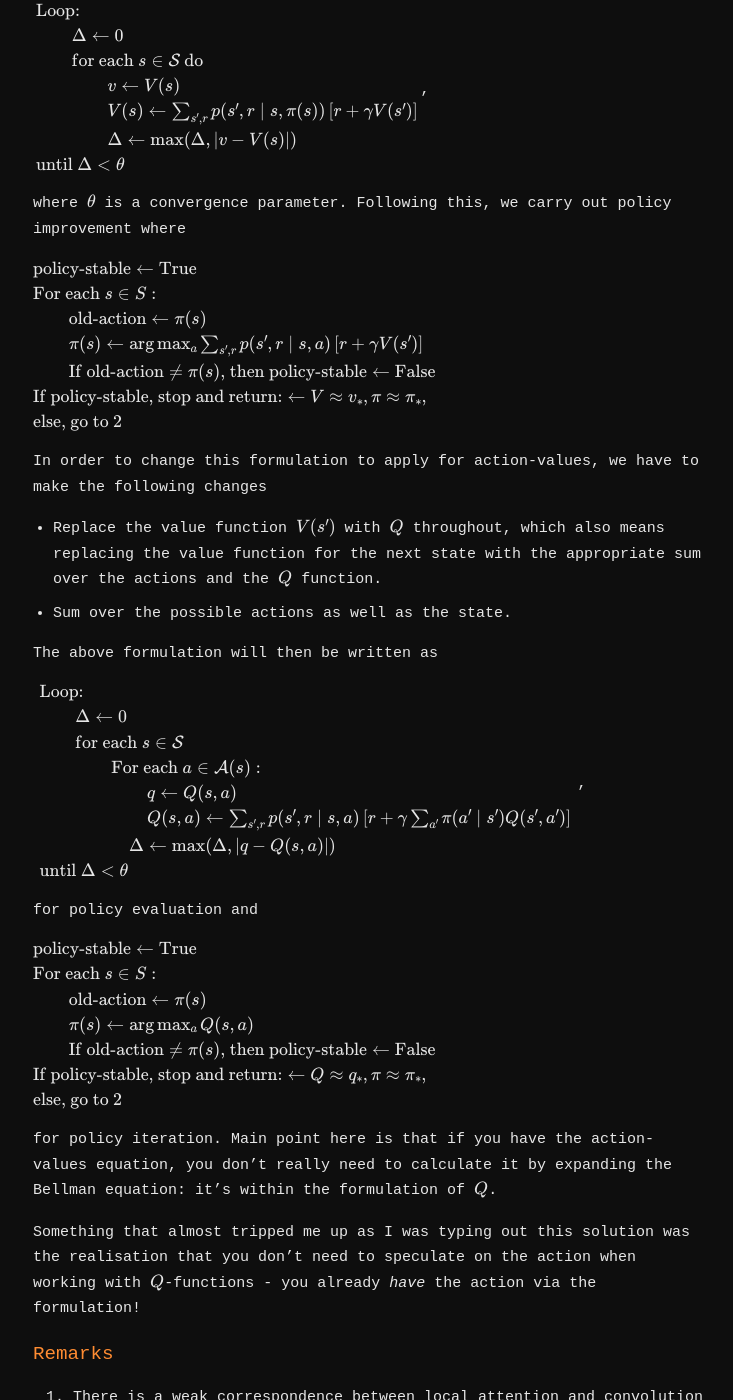
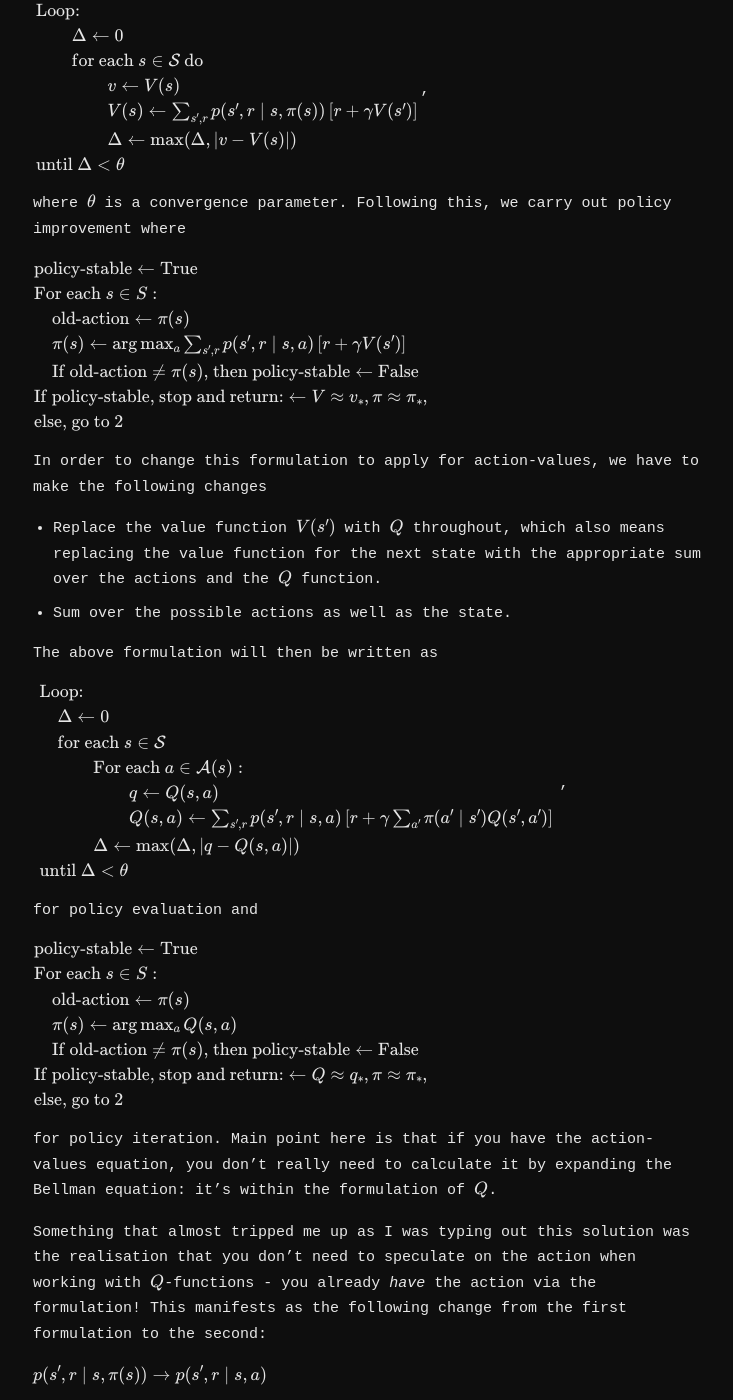
Before and after one commit to aravinthen/aravinthen.github.io, a Jekyll site: the page built from _log/2026-01-21.md, in a window 1280 px wide and 1400 px high, scrolled down 1536 px. Shown: the whole window, without its empty margins (271-1004 px from the left). Built offline with Jekyll 4.4.1, drawn with Linux system fonts in a browser that asks for light colours.

Commit message:
daily update

```diff
--- a/_log/2026-01-21.md
+++ b/_log/2026-01-21.md
@@ -51,9 +51,9 @@ $$
 \begin{array}{l}
 \text{policy-stable} \leftarrow \text{True} \\
 \text{For each } s \in S: \\
-\qquad \text{old-action} \leftarrow \pi(s) \\
-\qquad \pi(s) \leftarrow \arg\max_a \sum_{s',r} p(s', r \mid s, a) \left[ r + \gamma V(s') \right] \\
-\qquad \text{If old-action} \neq \pi(s) \text{, then policy-stable} \leftarrow \text{False} \\
+\quad \text{old-action} \leftarrow \pi(s) \\
+\quad \pi(s) \leftarrow \arg\max_a \sum_{s',r} p(s', r \mid s, a) \left[ r + \gamma V(s') \right] \\
+\quad \text{If old-action} \neq \pi(s) \text{, then policy-stable} \leftarrow \text{False} \\
 \text{If policy-stable, stop and return:} \leftarrow V \approx v_*, \pi \approx \pi_*,\\
 \text{else, go to 2}
 \end{array}
@@ -69,13 +69,13 @@ $$
 \hspace{0pt}
 \begin{array}{l}
 \text{Loop:} \\
-\qquad \Delta \leftarrow 0 \\
-\qquad \text{for each } s \in \mathcal{S} \\
-\qquad\qquad \text{For each } a \in \mathcal{A}(s): \\
-\qquad\qquad\qquad q \leftarrow Q(s, a) \\
-\qquad\qquad\qquad Q(s, a) \leftarrow \sum_{s',r} p(s', r \mid s, a)
+\quad \Delta \leftarrow 0 \\
+\quad \text{for each } s \in \mathcal{S} \\
+\quad\qquad \text{For each } a \in \mathcal{A}(s): \\
+\quad\qquad\qquad q \leftarrow Q(s, a) \\
+\quad\qquad\qquad Q(s, a) \leftarrow \sum_{s',r} p(s', r \mid s, a)
   \left[ r + \gamma \sum_{a'} \pi(a' \mid s')Q(s', a') \right] \\
-\qquad\qquad\quad \Delta \leftarrow \max(\Delta, |q - Q(s,a)|) \\
+\quad\quad\quad \Delta \leftarrow \max(\Delta, |q - Q(s,a)|) \\
 \text{until } \Delta < \theta
 \end{array}
 $$,
@@ -87,9 +87,9 @@ $$
 \begin{array}{l}
 \text{policy-stable} \leftarrow \text{True} \\
 \text{For each } s \in S: \\
-\qquad \text{old-action} \leftarrow \pi(s) \\
-\qquad \pi(s) \leftarrow \arg\max_a Q(s, a)\\
-\qquad \text{If old-action} \neq \pi(s) \text{, then policy-stable} \leftarrow \text{False} \\
+\quad \text{old-action} \leftarrow \pi(s) \\
+\quad \pi(s) \leftarrow \arg\max_a Q(s, a)\\
+\quad \text{If old-action} \neq \pi(s) \text{, then policy-stable} \leftarrow \text{False} \\
 \text{If policy-stable, stop and return:} \leftarrow Q \approx q_*, \pi \approx \pi_*,\\
 \text{else, go to 2}
 \end{array}
@@ -97,7 +97,11 @@ $$
 
 for policy iteration. Main point here is that if you have the action-values equation, you don't really need to calculate it by expanding the Bellman equation: it's within the formulation of $$Q$$.
 
-Something that almost tripped me up as I was typing out this solution was the realisation that you don't need to speculate on the action when working with $$Q$$-functions - you already *have* the action via the formulation!
+Something that almost tripped me up as I was typing out this solution was the realisation that you don't need to speculate on the action when working with $$Q$$-functions - you already *have* the action via the formulation! This manifests as the following change from the first formulation to the second:
+
+$$
+p(s', r \mid s, \pi(s)) \rightarrow p(s', r \mid s, a)
+$$
 
 ## Remarks
 1. There is a weak correspondence between local attention and convolution kernels - I'm saying weak because I haven't yet looked too deeply into this.
```
Also changed, not shown: _log/2026-01-20.md (+1 -1 lines), _log/2026-01-22.md (added, +24 -0 lines).
